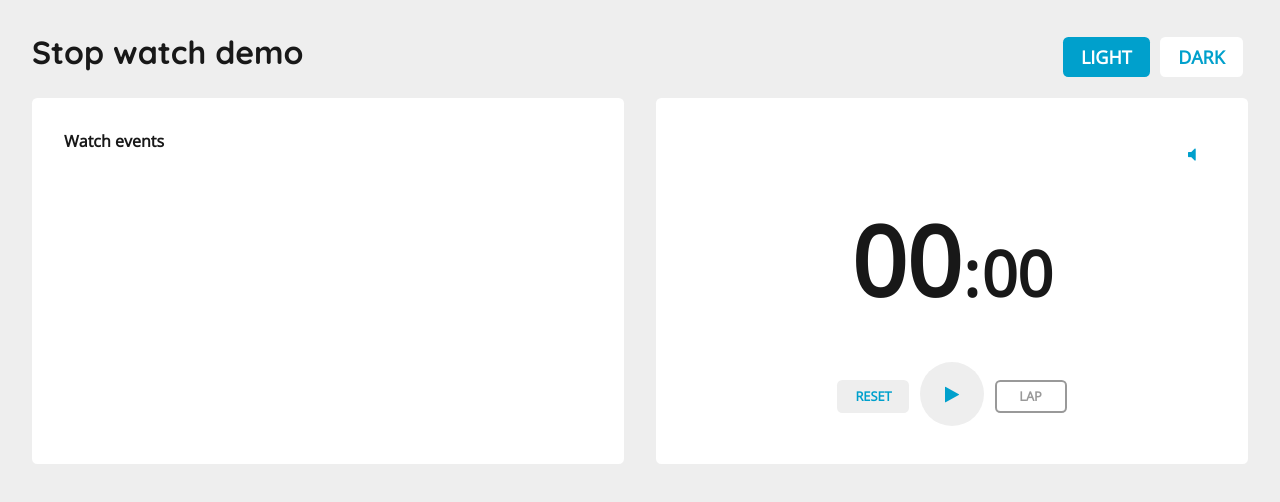
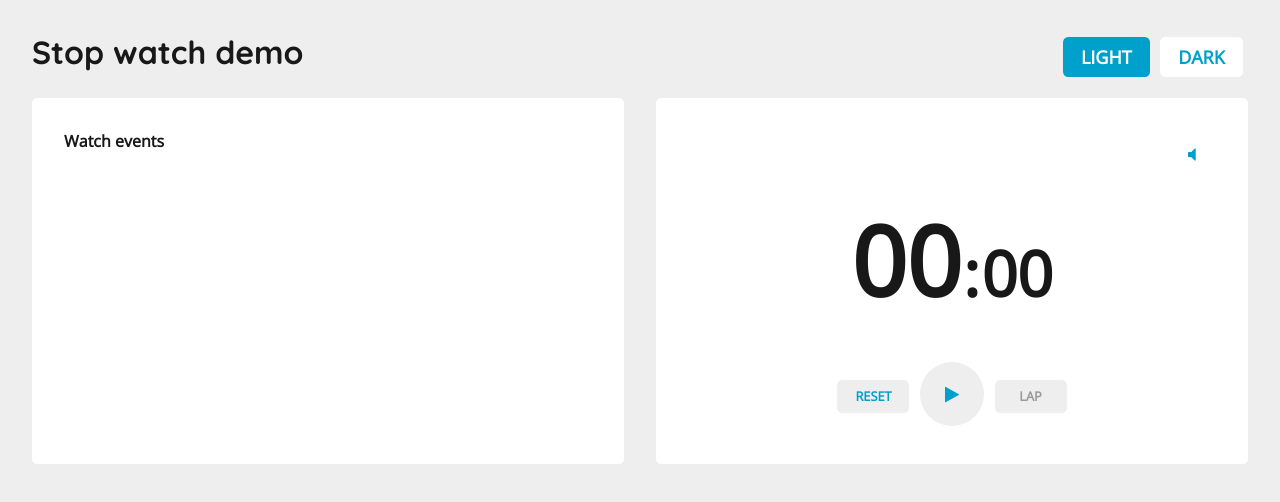
Before and after one commit to nihlton/SimpleStopWatch, a React (Create React App) app: page / in a window 1280 px wide. Shown: the top 502 px of the page. Built offline with nearby package versions, Linux system fonts and the light colour scheme.

Commit message:
flatten styling on disabled buttons

```diff
--- a/src/components/StopWatch/StopWatch.tsx
+++ b/src/components/StopWatch/StopWatch.tsx
@@ -144,7 +144,7 @@ const StopWatch:FunctionComponent<StopWatchProps> = function(props) {
       <button className='small on-foreground' onClick={handleReset}>{transText.reset}</button>
       <button
         onClick={handleToggleTime}
-        className={`round on-foreground ${Boolean(isRunning) ? 'toggled' : ''}`}>
+        className='round on-foreground'>
         {Boolean(isRunning) ? <i className='fa fa-pause' /> : <i className='fa fa-play' />}
         {Boolean(isRunning) ? <span className='sr-only'>{transText.pause}</span> : <span className='sr-only'>{transText.play}</span>}
       </button>
--- a/src/styles/buttons.scss
+++ b/src/styles/buttons.scss
@@ -66,8 +66,6 @@ button, .button {
   &[disabled] {
     --color1: var(--copy-color-semi);
     filter: grayscale(1);
-    background: transparent;
     pointer-events: none;
-    box-shadow: 0 0 0 .125rem var(--color1) inset;
   }
 }
```
